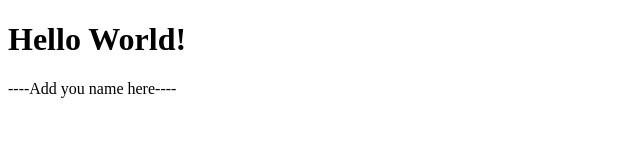
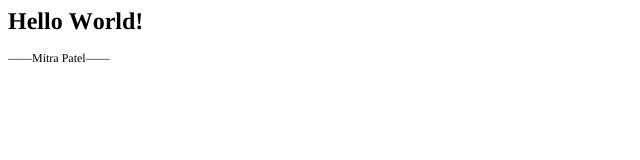
Before and after one commit to DS4200-S23-Class/ic-01-patelmitr, a plain HTML site: page index.html in a window 1280 px wide. Shown: the whole page, without its empty margins (0-640 px from the left). Drawn offline with Linux system fonts and the light colour scheme.

Commit message:
part 1 done

```diff
--- a/index.html
+++ b/index.html
@@ -1,14 +1,18 @@
-<!DOCTYPE html>
+<!DOCTYPE html PUBLIC "-//W3C//DTD HTML 4.01//EN" "http://www.w3.org/TR/html4/strict.dtd">
 <html>
+<head>
+  <meta http-equiv="Content-Type" content="text/html; charset=utf-8">
+  <meta http-equiv="Content-Style-Type" content="text/css">
+  <title></title>
+  <meta name="Generator" content="Cocoa HTML Writer">
+  <meta name="CocoaVersion" content="2113">
+  <style type="text/css">
+    p.p2 {margin: 0.0px 0.0px 12.0px 0.0px; font: 12.0px Times; color: #000000; -webkit-text-stroke: #000000}
+    span.s1 {font-kerning: none}
+  </style>
+</head>
 <body>
-
-<h1>Hello World!</h1>
-
-<p>
-
-----Add you name here----
-
-</p>
-
+<h1 style="margin: 0.0px 0.0px 16.1px 0.0px; font: 24.0px Times; color: #000000; -webkit-text-stroke: #000000"><span class="s1"><b>Hello World!</b></span></h1>
+<p class="p2"><span class="s1">——Mitra Patel——<span class="Apple-converted-space"> </span></span></p>
 </body>
 </html>
```
